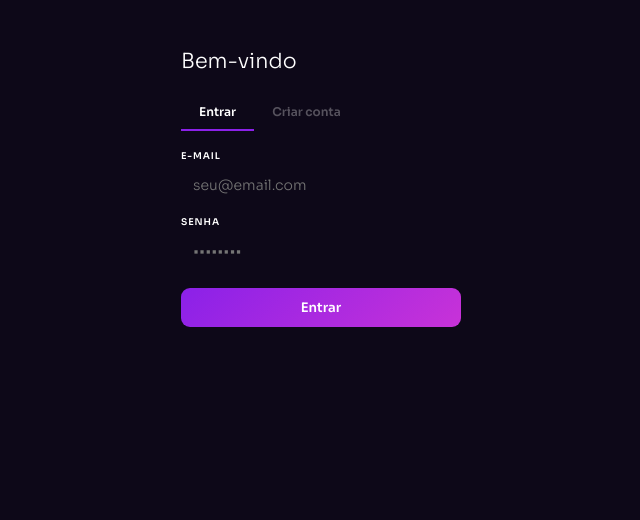
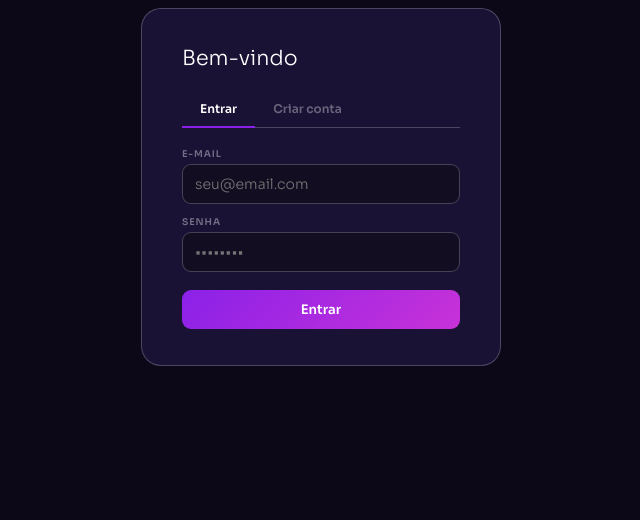
Before and after one commit to pedrocretes/Dashboard-metas-clint, a plain HTML site: page index.html in a window 1280 px wide. Shown: the part 280-800 px from the top of the page, without its empty margins (319-959 px from the left). Drawn offline with nearby package versions, Linux system fonts and the light colour scheme.

Commit message:
Update index.html

```diff
--- a/index.html
+++ b/index.html
@@ -13,15 +13,15 @@ body{font-family:Sora,sans-serif;background:var(--bg);color:var(--text);min-heig
 /* DARK (default) */
 :root{
   --bg:#0D0818;
-  --bg2:var(--input-bg);
-  --surface:var(--surface);
+  --bg2:#130D22;
+  --surface:#1A1235;
   --surface2:#221848;
-  --border:var(--border);
+  --border:rgba(255,255,255,.22);
   --border2:rgba(255,255,255,.12);
   --text:#ffffff;
   --text2:rgba(255,255,255,.6);
-  --text3:rgba(255,255,255,.3);
-  --text4:var(--text4);
+  --text3:rgba(255,255,255,.35);
+  --text4:rgba(255,255,255,.4);
   --global-card:#1c1a17;
   --global-text:#6b6456;
   --kpi-edit:#221848;
@@ -30,9 +30,9 @@ body{font-family:Sora,sans-serif;background:var(--bg);color:var(--text);min-heig
   --note-b:rgba(139,33,232,.2);
   --chip-e-bg:rgba(255,255,255,.04);
   --chip-e-c:rgba(255,255,255,.3);
-  --chip-e-b:var(--border);
+  --chip-e-b:rgba(255,255,255,.22);
   --bar-track:rgba(255,255,255,.07);
-  --input-bg:var(--input-bg);
+  --input-bg:#130D22;
   --shadow:none;
 }
 
```
